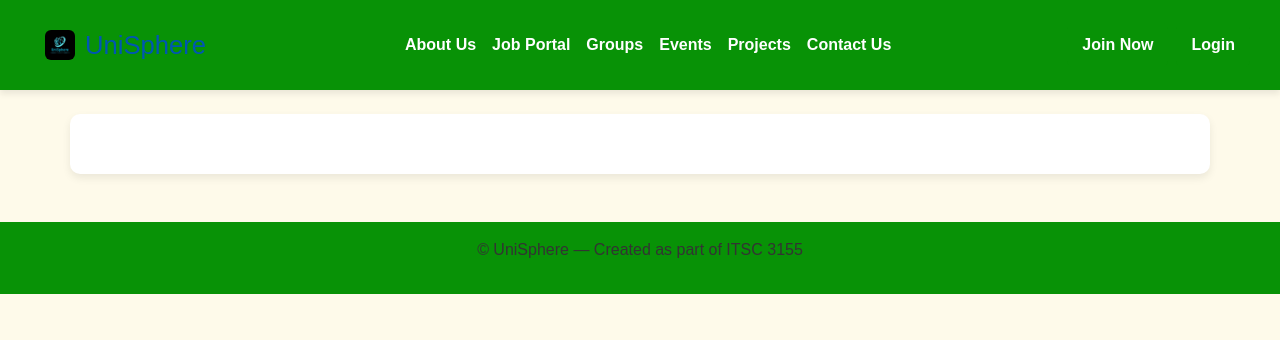
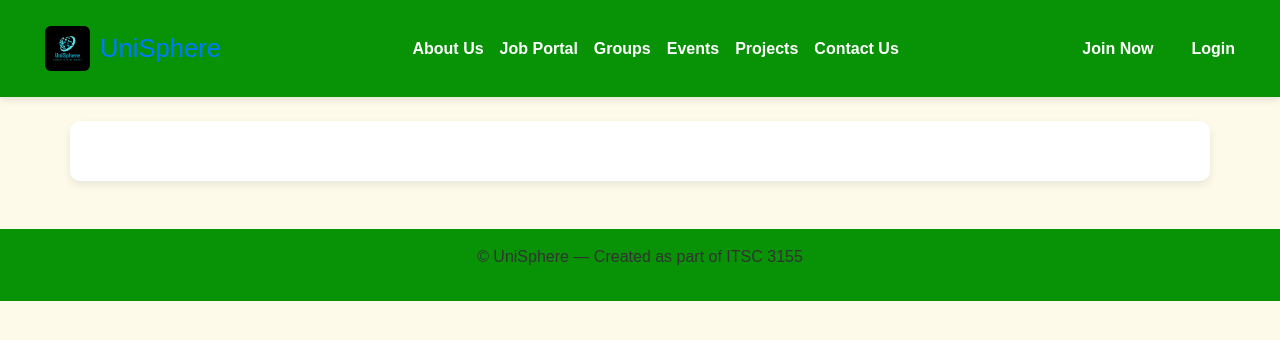
Before and after one commit to hkonain27/UniSphere_Final, a Django app: page /layout/ in a window 1280 px wide. Shown: the top 340 px of the page. Run offline with Django 5.2, Linux system fonts and the light colour scheme.

Commit message:
commit color changes

```diff
--- a/base/templates/base/layout.html
+++ b/base/templates/base/layout.html
@@ -17,7 +17,7 @@
     <!-- Inline CSS FIX for logo size -->
     <style>
         .navbar-logo {
-            height: 30px;
+            height: 45px;
             width: auto;
             object-fit: contain;
             border-radius: 6px;
@@ -30,7 +30,7 @@
 <nav class="navbar navbar-expand-lg custom-navbar unisphere-navbar">
     <a class="navbar-brand d-flex align-items-center" href="{% url 'landing_page' %}" style="gap: 10px;">
         <img src="{% static 'images/main_logo.jpeg' %}" alt="UniSphere Logo" class="navbar-logo" />
-        <span style="font-size: 1.6rem; font-weight: 400; color:  #0056b3;">UniSphere</span>
+        <span style="font-size: 1.6rem; font-weight: 400; color: #007BFF;">UniSphere</span>
     </a>
 
     <button class="navbar-toggler" type="button" data-toggle="collapse" data-target="#navbarNav"
```
